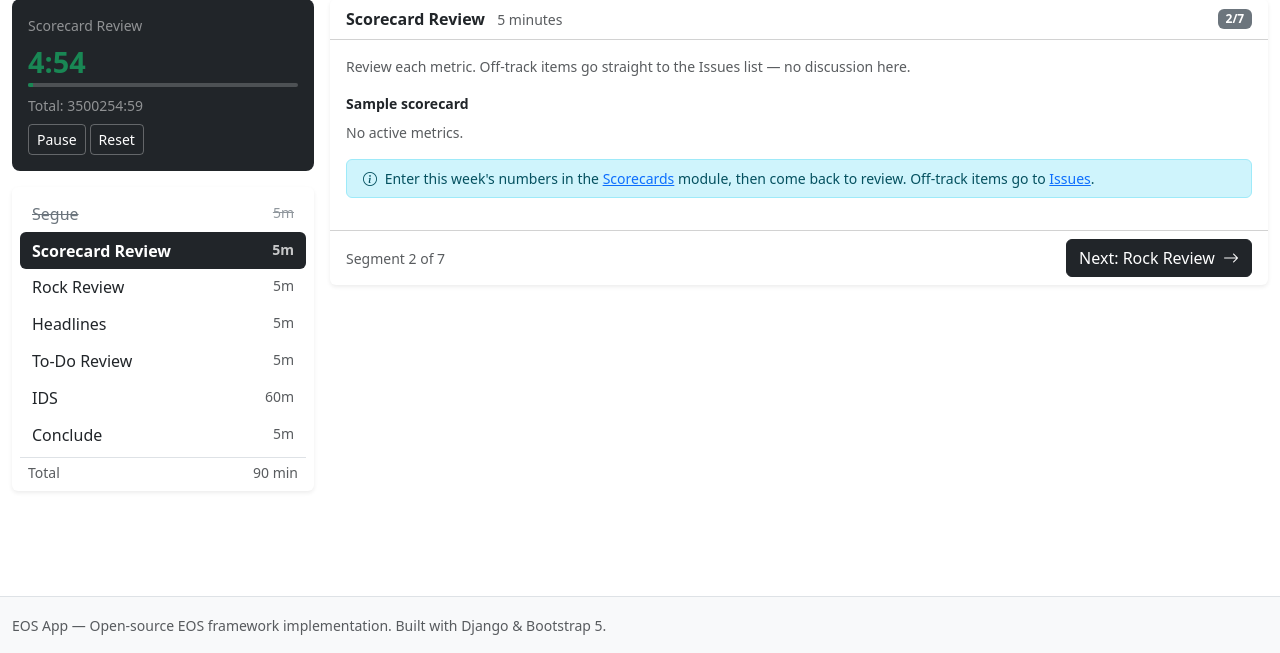
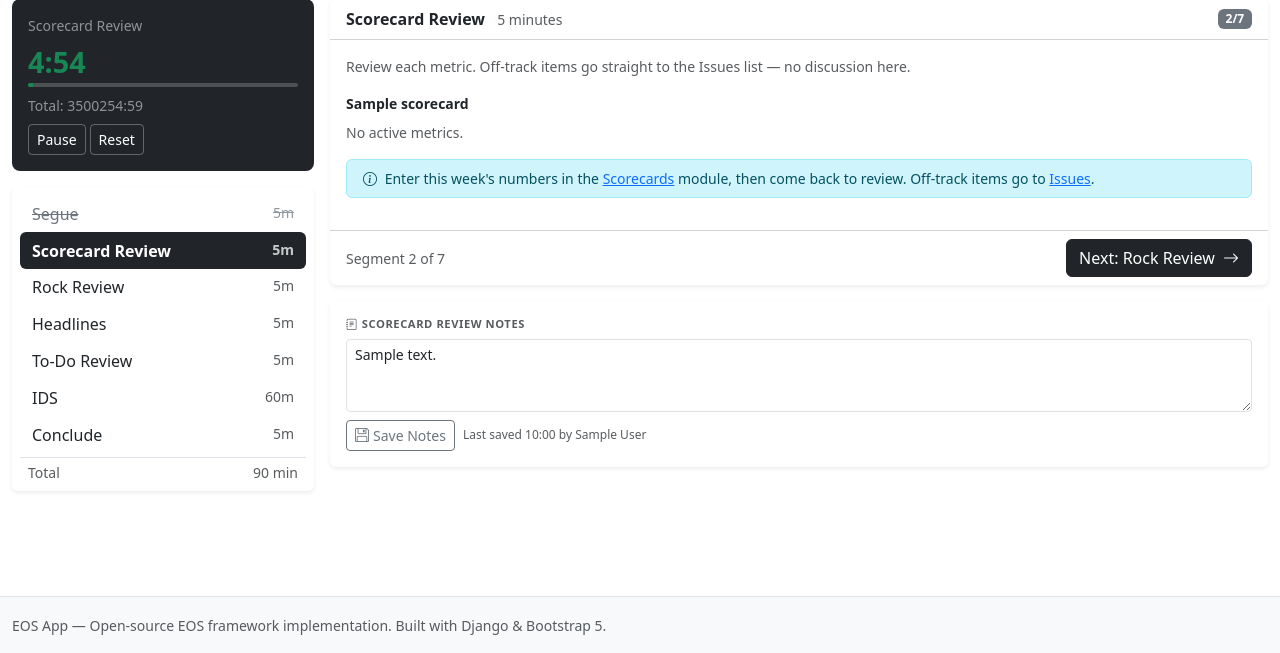
Before and after one commit to RCheesley/openeos, a Django app: page /meetings/1/ in a window 1280 px wide. Shown: the part 147-800 px from the top of the page. Run offline with Django 5.2, Linux system fonts and the light colour scheme; a user stored in the database is signed in; tables that the repository leaves empty hold one stand-in row (values such as "Sample post").

Commit message:
Phase 13: per-segment meeting notes
Adds MeetingNote model (one editable block per segment per meeting).
Notes textarea appears below segment content during active meetings,
pre-filled with any existing note and showing last-saved timestamp.
Completed meeting summary shows all segment notes in agenda order.

Co-Authored-By: Claude Sonnet 4.6 <noreply@anthropic.com>

```diff
--- a/apps/meetings/models.py
+++ b/apps/meetings/models.py
@@ -116,6 +116,28 @@ class Meeting(models.Model):
         return None
 
 
+class MeetingNote(models.Model):
+    """One editable notes block per segment per meeting."""
+    meeting = models.ForeignKey(Meeting, on_delete=models.CASCADE, related_name='notes')
+    segment = models.PositiveSmallIntegerField()
+    text = models.TextField()
+    updated_by = models.ForeignKey(
+        User, on_delete=models.SET_NULL, null=True, related_name='meeting_notes'
+    )
+    updated_at = models.DateTimeField(auto_now=True)
+
+    class Meta:
+        unique_together = [['meeting', 'segment']]
+        ordering = ['segment']
+
+    def __str__(self):
+        return f'{self.meeting} — {SEGMENT_NAMES[self.segment]} notes'
+
+    @property
+    def segment_name(self):
+        return SEGMENT_NAMES[self.segment]
+
+
 class SegueEntry(models.Model):
     meeting = models.ForeignKey(Meeting, on_delete=models.CASCADE, related_name='segue_entries')
     participant = models.ForeignKey(User, on_delete=models.CASCADE, related_name='segue_entries')
--- a/apps/meetings/urls.py
+++ b/apps/meetings/urls.py
@@ -14,4 +14,5 @@ urlpatterns = [
     path('<int:pk>/headlines/add/', views.HeadlineAddView.as_view(), name='headline_add'),
     path('<int:pk>/headlines/<int:hpk>/escalate/', views.HeadlineEscalateView.as_view(), name='headline_escalate'),
     path('<int:pk>/rate/', views.MeetingRateView.as_view(), name='rate'),
+    path('<int:pk>/notes/', views.MeetingNoteSaveView.as_view(), name='note_save'),
 ]
--- a/apps/meetings/views.py
+++ b/apps/meetings/views.py
@@ -4,7 +4,7 @@ from django.shortcuts import get_object_or_404, redirect, render
 from django.contrib import messages
 from django.db.models import Q
 
-from .models import Meeting, SegueEntry, Headline, MeetingRating, SEGMENT_NAMES, SEGMENT_DURATIONS, SEGMENT_TEMPLATES
+from .models import Meeting, MeetingNote, SegueEntry, Headline, MeetingRating, SEGMENT_NAMES, SEGMENT_DURATIONS, SEGMENT_TEMPLATES
 from .forms import MeetingCreateForm, SegueEntryForm, HeadlineForm, MeetingRatingForm, CascadingMessagesForm
 from apps.accounts.views import get_user_org, get_active_team
 
@@ -94,6 +94,13 @@ def _build_runner_context(meeting, user):
             .order_by('created_at')
         )
 
+    # Notes
+    all_notes = {n.segment: n for n in meeting.notes.select_related('updated_by').all()}
+    current_note = all_notes.get(meeting.current_segment)
+    segment_notes = [
+        all_notes[i] for i in range(len(SEGMENT_NAMES)) if i in all_notes
+    ]
+
     return {
         'meeting': meeting,
         'team': team,
@@ -103,6 +110,8 @@ def _build_runner_context(meeting, user):
         'segment_template': f"meetings/segments/{SEGMENT_TEMPLATES[meeting.current_segment]}",
         'is_last_segment': meeting.is_last_segment,
         'segments': list(enumerate(zip(SEGMENT_NAMES, SEGMENT_DURATIONS))),
+        'current_note': current_note,
+        'segment_notes': segment_notes,
         # Segment data
         'scorecards': scorecards,
         'week_entries': week_entries,
@@ -316,3 +325,29 @@ class MeetingRateView(LoginRequiredMixin, View):
             rating.save()
             messages.success(request, f'Rating saved: {rating.score}/10')
         return redirect('meetings:detail', pk=pk)
+
+
+# ---------------------------------------------------------------------------
+# Meeting notes
+# ---------------------------------------------------------------------------
+
+class MeetingNoteSaveView(LoginRequiredMixin, View):
+    """POST: create or update the notes block for the current segment."""
+
+    def post(self, request, pk):
+        org = _get_org(request.user)
+        if not org:
+            return redirect('accounts:org_setup')
+        meeting = get_object_or_404(Meeting, pk=pk, team__organization=org)
+        if not meeting.is_active:
+            return redirect('meetings:detail', pk=pk)
+        text = request.POST.get('notes', '').strip()
+        if text:
+            MeetingNote.objects.update_or_create(
+                meeting=meeting,
+                segment=meeting.current_segment,
+                defaults={'text': text, 'updated_by': request.user},
+            )
+        else:
+            MeetingNote.objects.filter(meeting=meeting, segment=meeting.current_segment).delete()
+        return redirect('meetings:detail', pk=pk)
--- a/templates/meetings/meeting_detail.html
+++ b/templates/meetings/meeting_detail.html
@@ -107,6 +107,28 @@
         {% endif %}
     </div>
     <div class="col-lg-8">
+        {% if segment_notes %}
+        <div class="card border-0 shadow-sm mb-3">
+            <div class="card-header bg-transparent py-2">
+                <span class="small fw-semibold"><i class="bi bi-journal-text me-1"></i>Meeting Notes</span>
+            </div>
+            <div class="card-body py-2">
+                {% for note in segment_notes %}
+                <div class="mb-3 {% if not forloop.last %}pb-3 border-bottom{% endif %}">
+                    <div class="text-muted fw-semibold mb-1" style="font-size:.7rem;text-transform:uppercase;letter-spacing:.05em">
+                        {{ note.segment_name }}
+                    </div>
+                    <div class="small" style="white-space:pre-line">{{ note.text }}</div>
+                    <div class="text-muted mt-1" style="font-size:.7rem">
+                        {% if note.updated_by %}{{ note.updated_by.get_full_name|default:note.updated_by.username }} · {% endif %}
+                        {{ note.updated_at|date:"N j, Y H:i" }}
+                    </div>
+                </div>
+                {% endfor %}
+            </div>
+        </div>
+        {% endif %}
+
         {% if meeting.cascading_messages %}
         <div class="card border-0 shadow-sm mb-3">
             <div class="card-header bg-transparent py-2"><span class="small fw-semibold">Cascading Messages</span></div>
@@ -212,6 +234,31 @@
                 {% endif %}
             </div>
         </div>
+
+        {# Segment notes #}
+        <div class="card border-0 shadow-sm mt-3 no-print">
+            <div class="card-body">
+                <h6 class="text-muted text-uppercase fw-semibold mb-2" style="font-size:.7rem;letter-spacing:.05em">
+                    <i class="bi bi-journal-text me-1"></i>{{ segment_name }} Notes
+                </h6>
+                <form method="post" action="{% url 'meetings:note_save' meeting.pk %}">
+                    {% csrf_token %}
+                    <textarea name="notes" class="form-control form-control-sm mb-2" rows="3"
+                              placeholder="Capture key points, decisions, or follow-ups from this segment…">{% if current_note %}{{ current_note.text }}{% endif %}</textarea>
+                    <div class="d-flex align-items-center gap-2">
+                        <button type="submit" class="btn btn-sm btn-outline-secondary">
+                            <i class="bi bi-floppy me-1"></i>Save Notes
+                        </button>
+                        {% if current_note %}
+                        <span class="text-muted" style="font-size:.75rem">
+                            Last saved {{ current_note.updated_at|date:"H:i" }}
+                            {% if current_note.updated_by %}by {{ current_note.updated_by.get_full_name|default:current_note.updated_by.username }}{% endif %}
+                        </span>
+                        {% endif %}
+                    </div>
+                </form>
+            </div>
+        </div>
     </div>
 
 </div>
```
Also changed, not shown: apps/meetings/admin.py (+8 -2 lines), apps/meetings/migrations/0002_add_meeting_note.py (added), 1 other file.
